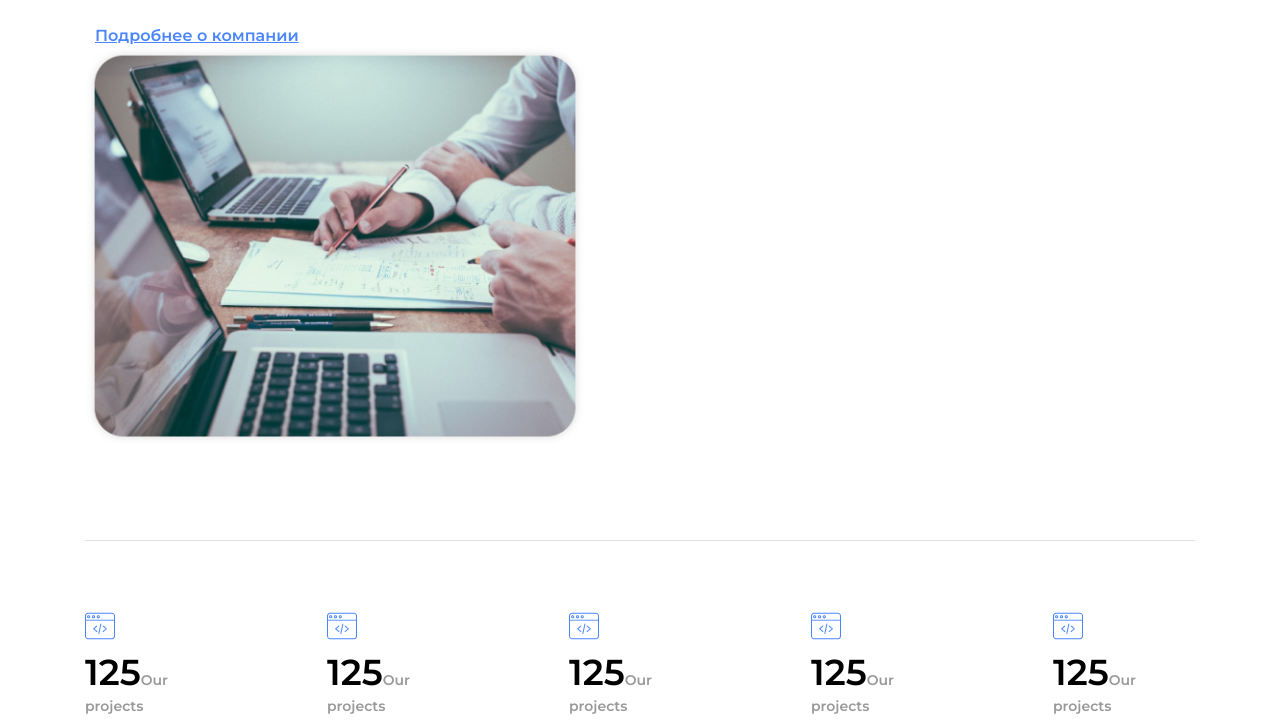
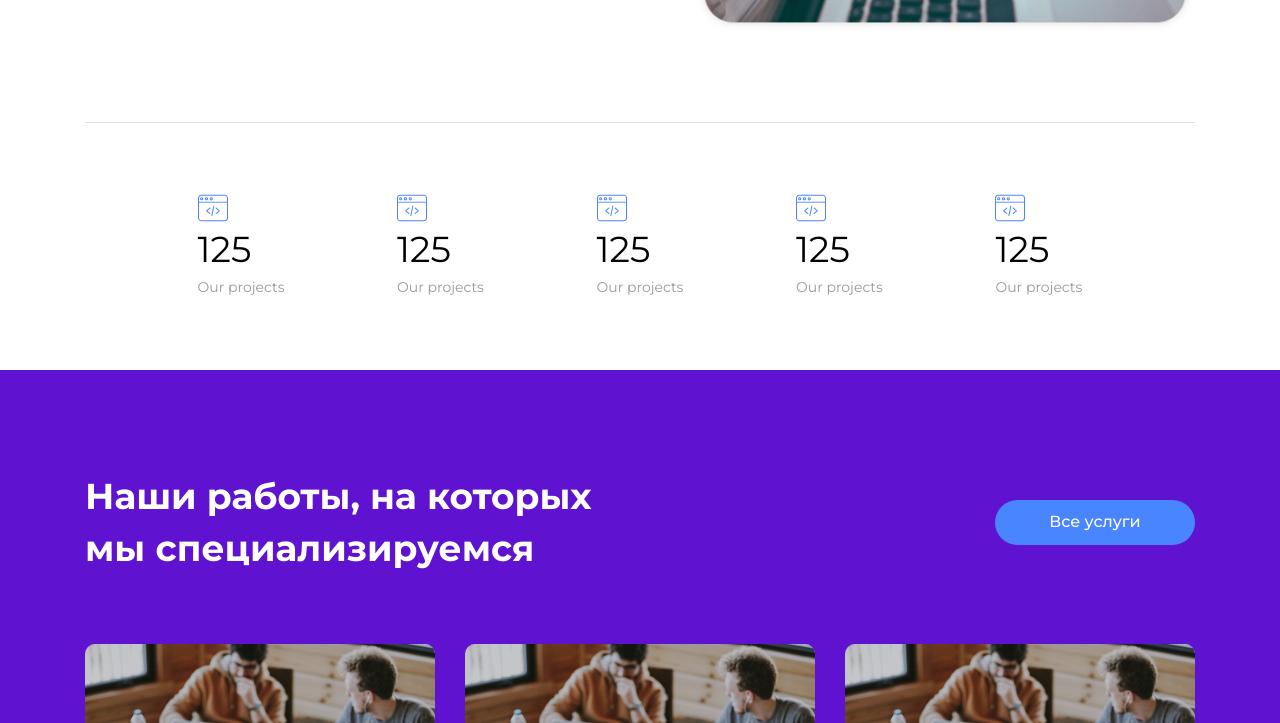
Before and after one commit to mkundeev/my-practice, a plain HTML site: page index.html in a window 1280 px wide. Shown: the part 2077-2800 px from the top of the page. Drawn offline with nearby package versions, Linux system fonts and the light colour scheme.

Commit message:
flex box

```diff
--- a/css/style.css
+++ b/css/style.css
@@ -30,6 +30,12 @@ ol {
 button {
   cursor: potnter;
   font-family: inherit;
+
+}
+img {
+  display: block;
+  max-width: 100%;
+  height: auto;
 }
 
 .list {
@@ -55,13 +61,22 @@ button {
   background-color: rgb(90, 79, 79);
   padding-top: 40px;
   padding-bottom: 40px;
+  border-bottom: 1px solid #e0e0e0;
 }
 .header-link {
   font-weight: 500;
   color: var(--text-white);
-
   line-height: 1.25;
 }
+.header-list {
+  display: flex;
+  justify-content: end;
+}
+
+.header-item:not(:last-child){
+  margin-right: 40px;
+}
+
 /* ---------------------------HERO-------------------------- */
 .hero {
   background-color: rgb(29, 25, 25);
@@ -98,8 +113,13 @@ button {
   display: block;
   margin: 0 auto;
   min-width: 200px;
-  min-height: 45px;
+  height: 45px;
   border: none;
+}
+
+.button:hover {
+  background-color: var(--text-white);
+  color: var(--accent);
 }
 /* ---------------------------SERVICES-------------------------- */
 .services {
@@ -129,16 +149,18 @@ button {
 }
 .services-text {
   font-size: 14px;
-  line-height: clac(22 / 14);
+  line-height: calc(22 / 14);
 }
 .services-list {
   display: flex;
+  margin-right: -27px;
   margin-bottom: 55px;
 }
 .services-item {
   width: 353px;
 }
-.services-item:not(:last-child) {
+.services-item {
+  flex-basis: calc(100% / 3 - 27px);
   margin-right: 27px;
 }
 
@@ -149,9 +171,11 @@ button {
   padding-bottom: 70px;
 }
 .standarts-wrap {
-  width: 390px;
+  max-width: 490px;
   padding-left: 10px;
+  min-height: 295px;
 }
+
 .standarts-title {
   color: var(--text-title);
   margin-bottom: 40px;
@@ -162,6 +186,7 @@ button {
 }
 .standarts-list {
   display: flex;
+  justify-content: space-evenly;
 }
 .standarts-link {
   font-weight: 500;
@@ -170,7 +195,7 @@ button {
 
 .standarts-text {
   font-size: 14px;
-  line-height: clac(25 / 14);
+  line-height: calc(25 / 14);
 }
 .standarts-numb {
   color: var(--text-black);
@@ -181,10 +206,11 @@ button {
   border-bottom: 1px solid #e0e0e0;
   padding-bottom: 90px;
   margin-bottom: 70px;
+  display: flex;
+  align-items: center;
+  justify-content: space-between;
 }
-.standarts-item:not(:last-child) {
-  margin-right: 100px;
-}
+
 /* -----------------------WORKS---------------------------------------- */
 .works {
   background-color: #5f12d0;
@@ -195,8 +221,14 @@ button {
   border-bottom: 1px solid #e0e0e0;
   padding-bottom: 85px;
 }
+.works-header .button {
+  margin-right: 0;
+}
 .works-header {
   margin-bottom: 70px;
+  display: flex;
+  justify-content: space-between;
+  align-items: center;
 }
 .works-title {
   color: var(--text-white);
@@ -206,12 +238,16 @@ button {
   margin-bottom: 30px;
   border-radius: 10px;
 }
+
 .works-list {
   display: flex;
 }
+
 .works-item:not(:last-child) {
   margin-right: 30px;
 }
+
+
 .works-item-title {
   font-size: 600;
   color: var(--text-black);
@@ -228,6 +264,7 @@ button {
 }
 .works-text {
   line-height: calc(25 / 16);
+  margin-bottom: 30px;
 }
 .works-link {
   font-weight: 500;
@@ -253,9 +290,11 @@ button {
 }
 .projects-list {
   display: flex;
+  margin-right: -30px;
   margin-bottom: 50px;
 }
-.projects-item:not(:last-child) {
+.projects-item {
+  flex-basis: calc(100% / 4 - 30px);
   margin-right: 30px;
 }
 /* -----------------------VIDEO---------------------------------------- */
@@ -343,9 +382,7 @@ button {
   border: none;
   width: 400px;
 }
-.button:hover {
-  background-color: #5f12d0;
-}
+
 
 /* -----------------------FOOTER---------------------------------------- */
 .footer {
--- a/index.html
+++ b/index.html
@@ -7,7 +7,9 @@
     <title>Document</title>
     <link rel="preconnect" href="https://fonts.googleapis.com">
     <link rel="preconnect" href="https://fonts.gstatic.com" crossorigin>
-    <link href="https://fonts.googleapis.com/css2?family=Montserrat:wght@600;700;800&display=swap" rel="stylesheet">
+    <link rel="preconnect" href="https://fonts.googleapis.com">
+    <link rel="preconnect" href="https://fonts.gstatic.com" crossorigin>
+    <link href="https://fonts.googleapis.com/css2?family=Montserrat:wght@400;500;600;700;800&display=swap" rel="stylesheet">
     <link rel="stylesheet" href="https://cdnjs.cloudflare.com/ajax/libs/modern-normalize/1.1.0/modern-normalize.min.css">
     <link rel="stylesheet" href="./css/style.css">
 </head>
@@ -35,7 +37,7 @@
         </section>
         <section class="services">
             <div class="container">
-            <h2 class="services-title">Мы создаем мобильные приложения для крупных корпораций</h2>
+            <h2 class="services-title title">Мы создаем мобильные приложения для крупных корпораций</h2>
             <p class="services-post-title">Lorem Ipsum - это текст-"рыба", часто используемый в печати и вэб-дизайне. Lorem Ipsum является стандартной "рыбой" для
             текстов на латинице с начала XVI века.</p>
             <ul class="services-list list">
@@ -72,27 +74,28 @@
             <ul class="standarts-list list">
                 <li class="standarts-item">
                     <img src="./img/web-programming.png" alt="рисунок">
-                    <p lang="en" class="standarts-text"><span class="standarts-numb">125</span>Our projects</p>
+                    <span class="standarts-numb">125</span>
+                    <p lang="en" class="standarts-text">Our projects</p>
                 </li>
                 <li class="standarts-item">
                     <img src="./img/web-programming.png" alt="рисунок">
-
-                    <p lang="en" class="standarts-text"><span class="standarts-numb">125</span>Our projects</p>
+                    <span class="standarts-numb">125</span>
+                    <p lang="en" class="standarts-text">Our projects</p>
                 </li>
                 <li class="standarts-item">
                     <img src="./img/web-programming.png" alt="рисунок">
-
-                    <p lang="en" class="standarts-text"><span class="standarts-numb">125</span>Our projects</p>
+                    <span class="standarts-numb">125</span>
+                    <p lang="en" class="standarts-text">Our projects</p>
                 </li>
                 <li class="standarts-item">
                     <img src="./img/web-programming.png" alt="рисунок">
-
-                    <p lang="en" class="standarts-text"><span class="standarts-numb">125</span>Our projects</p>
+                    <span class="standarts-numb">125</span>
+                    <p lang="en" class="standarts-text">Our projects</p>
                 </li>
                 <li class="standarts-item">
                     <img src="./img/web-programming.png" alt="рисунок">
-
-                    <p lang="en" class="standarts-text"><span class="standarts-numb">125</span>Our projects</p>
+                    <span class="standarts-numb">125</span>
+                    <p lang="en" class="standarts-text">Our projects</p>
                 </li>
             </ul>
             </div>
```
